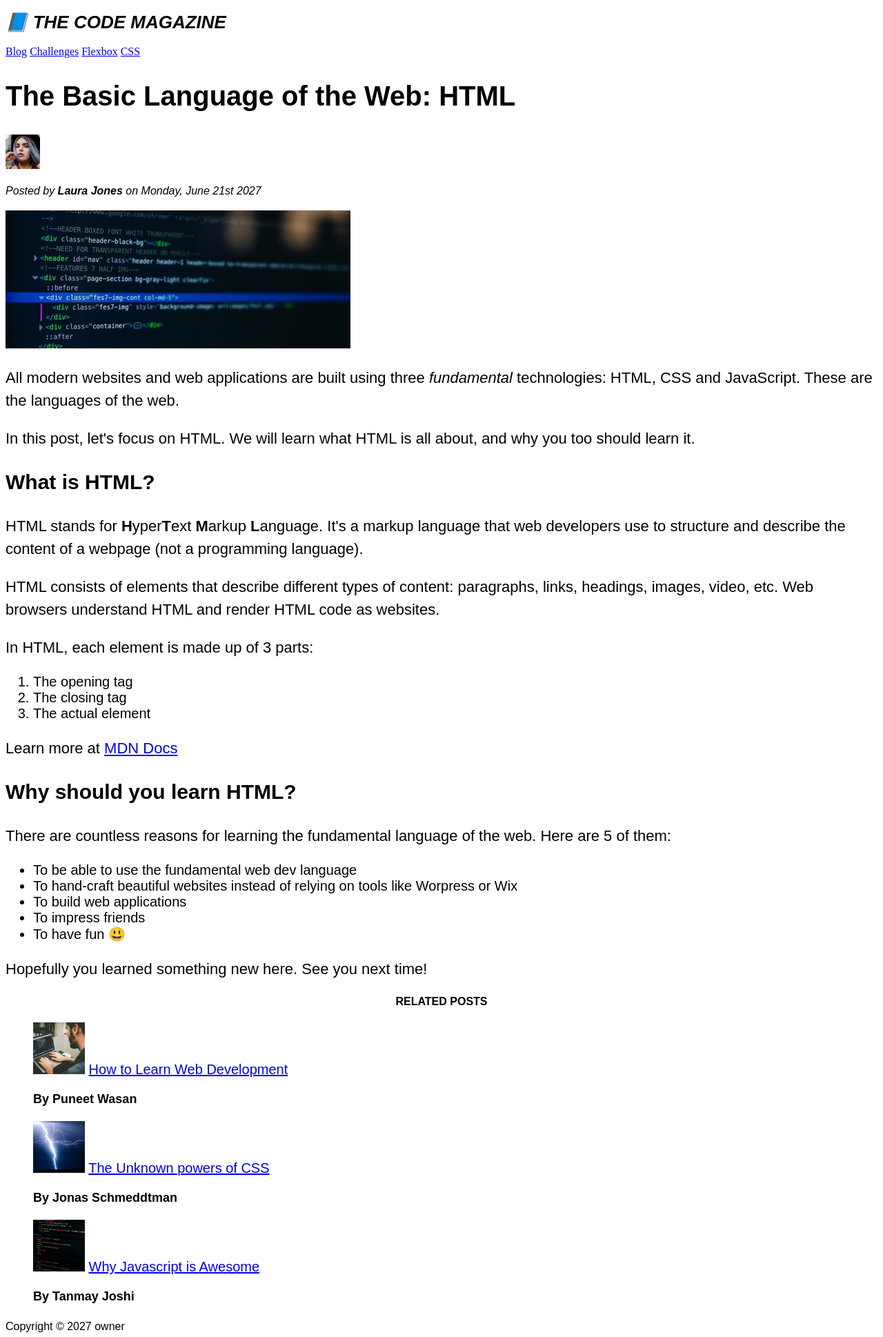
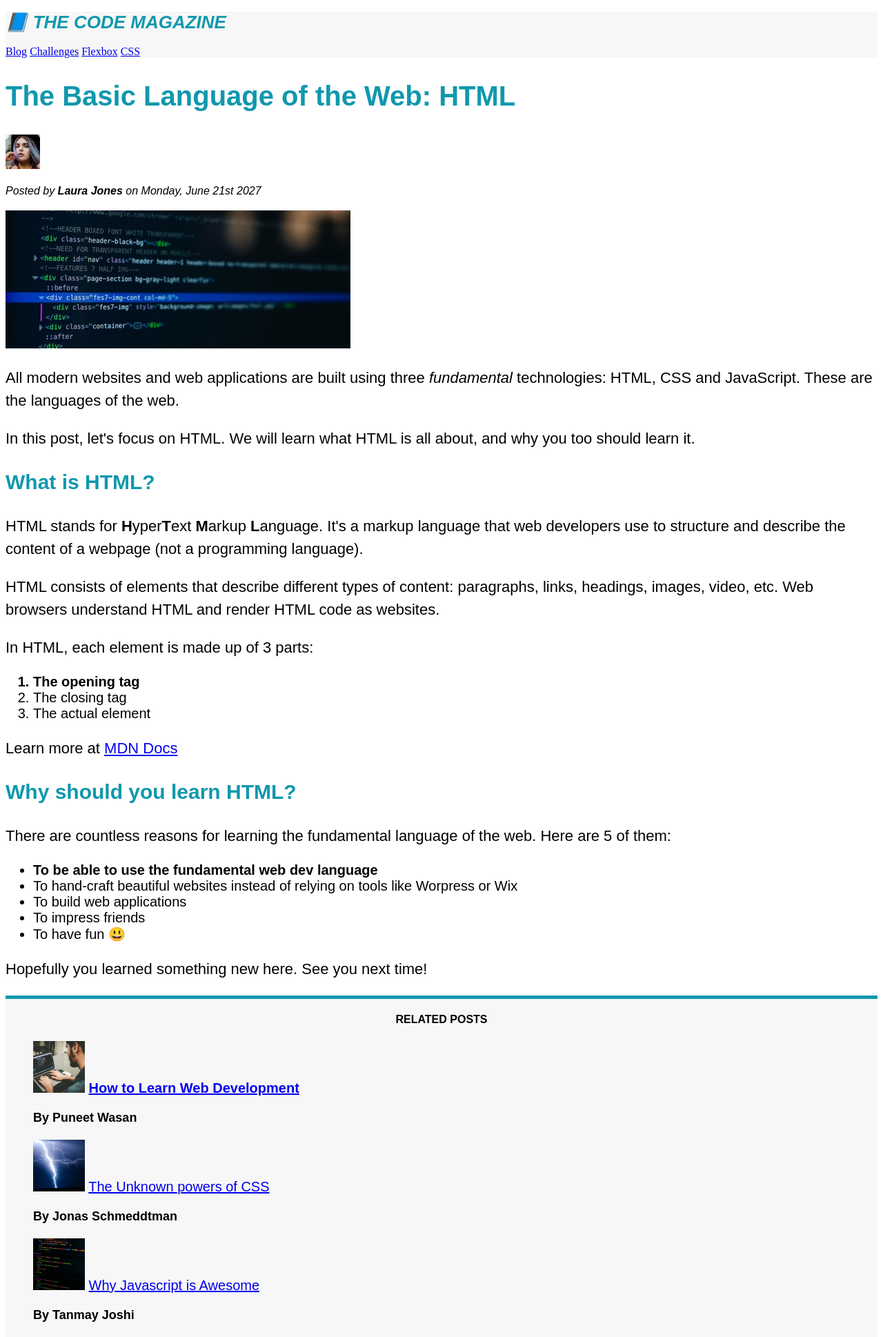
Before and after one commit to dev-puneet/02-HTML-Fundamentals, a plain HTML site: page index.html in a window 1280 px wide. Shown: the top 1938 px of the page at 69% size. Drawn offline with Linux system fonts and the light colour scheme.

Commit message:
added css styles

```diff
--- a/index.html
+++ b/index.html
@@ -6,7 +6,7 @@
     <title>[DEMO] The Basic Language of the Web: HTML</title>
   </head>
   <body>
-    <header>
+    <header class='main-header'>
       <h1>📘 The Code Magazine</h1>
       <nav>
         <a href="blog.html">Blog</a>
--- a/style.css
+++ b/style.css
@@ -57,3 +57,31 @@ li {
 .related{
   list-style: none;
 }
+
+h1,h2,h3{
+  color: #1098ad;
+}
+
+.main-header{
+  background-color: #f7f7f7;
+}
+
+aside{
+  background-color: #f7f7f7;
+  border-top: 5px solid #1098ad;
+  border-bottom: 5px solid #1098ad;
+}
+
+li:first-child{
+  font-weight: bold;
+}
+
+/* Misconception this won't work */
+article p:first-child{
+  color:red;
+}
+
+/* a:link{
+  color: red;
+  text-decoration: none;
+} */
```
